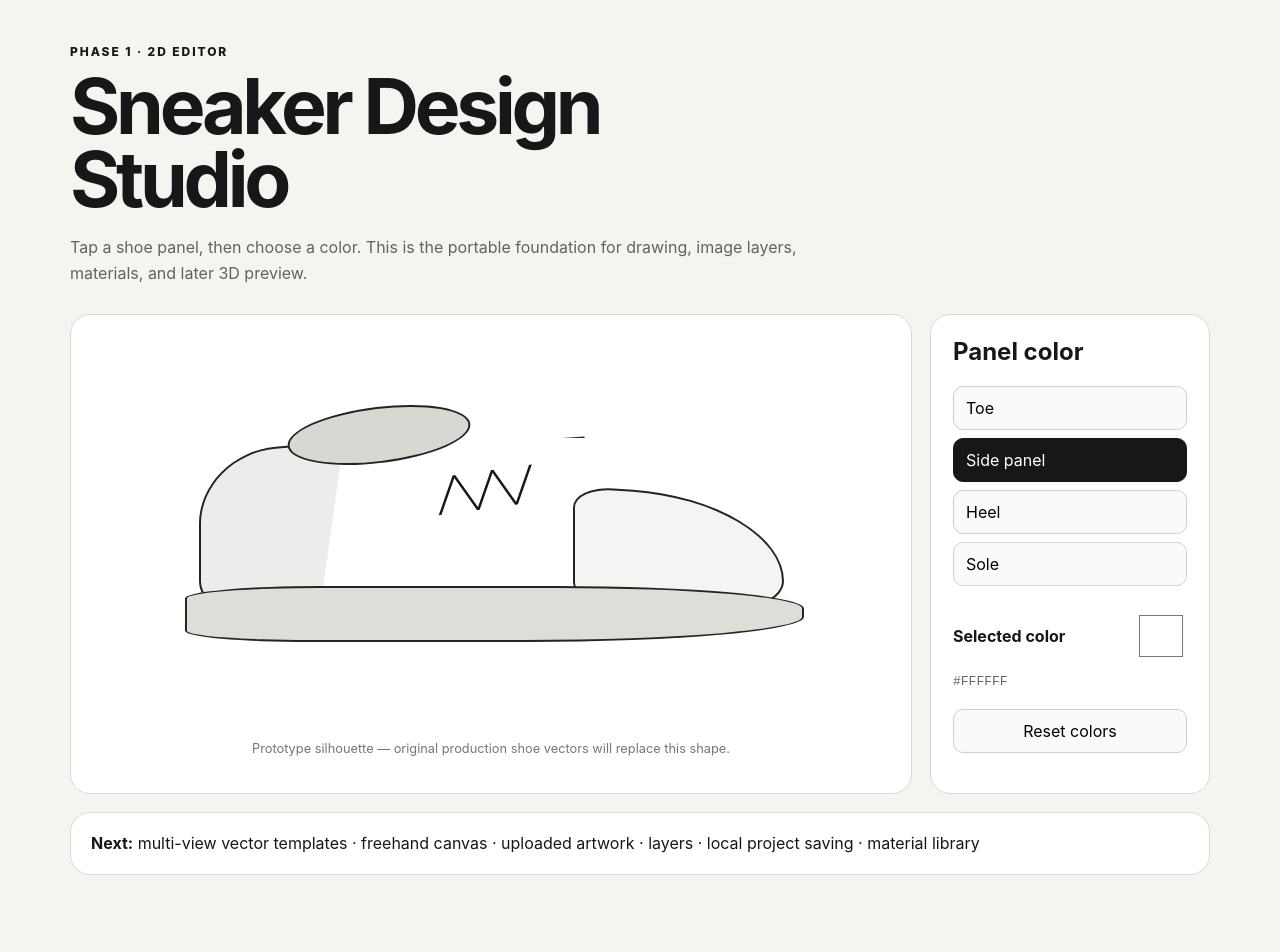
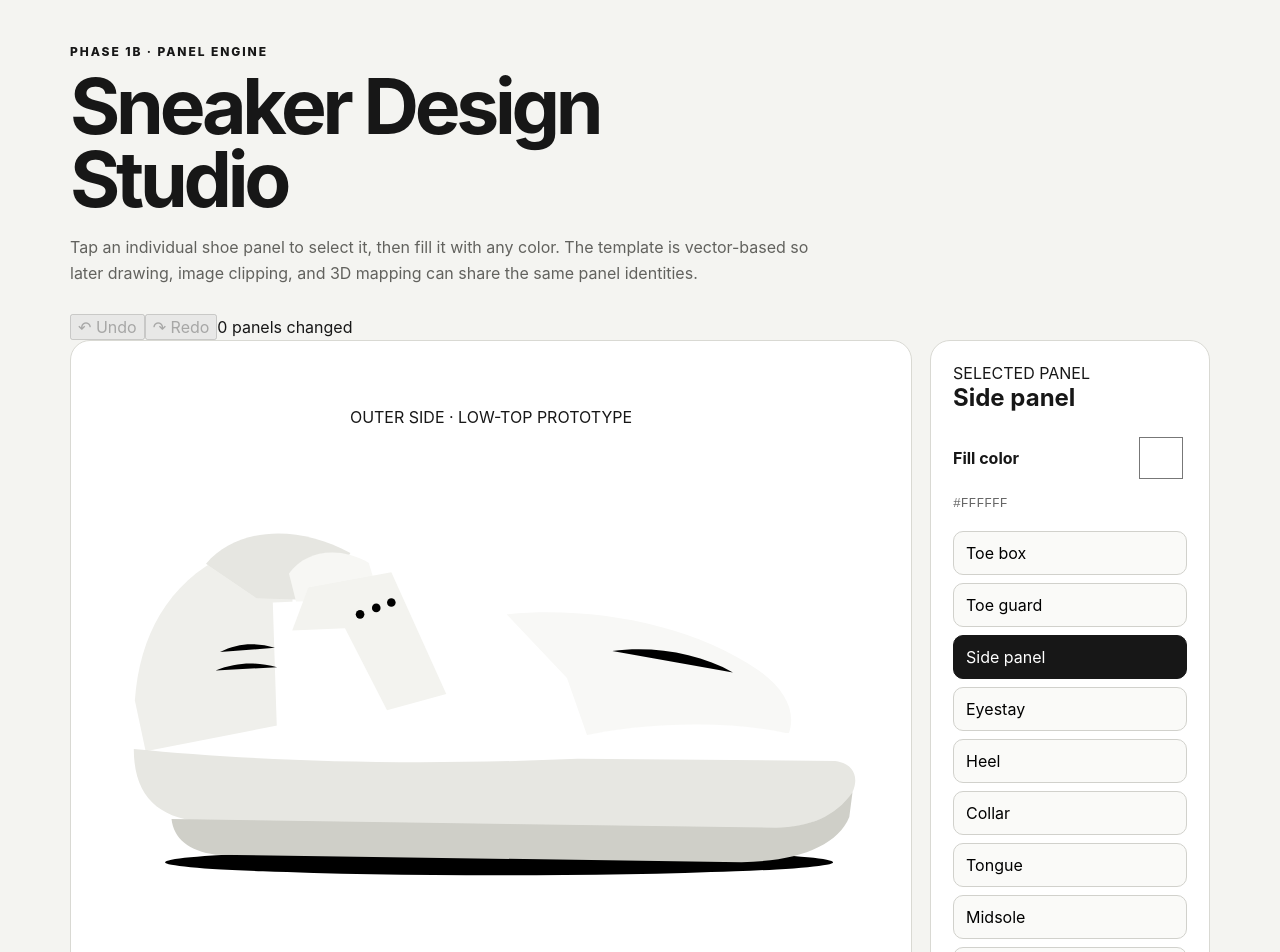
Before and after one commit to PerezAbraham86/sneaker-design-studio, a React (Vite) app: page / in a window 1280 px wide. Shown: the top 952 px of the page. Built offline with nearby package versions, Linux system fonts and the light colour scheme.

Commit message:
Phase 1B: implement vector panel editor and history

```diff
--- a/src/App.tsx
+++ b/src/App.tsx
@@ -1,69 +1,156 @@
-import { useState } from 'react'
+import { useMemo, useState } from 'react'
+import { initialColors, panelLabels, panelPaths, type PanelColors, type PanelId } from './shoeTemplate'
 
-type PanelId = 'toe' | 'quarter' | 'heel' | 'sole'
+type HistoryState = { colors: PanelColors }
 
-const panels: { id: PanelId; label: string }[] = [
-  { id: 'toe', label: 'Toe' },
-  { id: 'quarter', label: 'Side panel' },
-  { id: 'heel', label: 'Heel' },
-  { id: 'sole', label: 'Sole' },
-]
+const panelOrder = Object.keys(panelLabels) as PanelId[]
 
-const initialColors: Record<PanelId, string> = {
-  toe: '#f4f4f2',
-  quarter: '#ffffff',
-  heel: '#ececea',
-  sole: '#deded9',
+function SneakerSvg({
+  colors,
+  selected,
+  onSelect,
+}: {
+  colors: PanelColors
+  selected: PanelId
+  onSelect: (panel: PanelId) => void
+}) {
+  return (
+    <svg className="shoe-svg" viewBox="55 55 735 350" role="img" aria-label="Selectable low-top sneaker design template">
+      <g className="shoe-shadow"><ellipse cx="430" cy="380" rx="310" ry="12" /></g>
+      {(Object.keys(panelPaths) as PanelId[]).map((id) => (
+        <path
+          key={id}
+          d={panelPaths[id]}
+          fill={colors[id]}
+          className={'shoe-panel' + (selected === id ? ' selected' : '')}
+          onClick={() => onSelect(id)}
+          tabIndex={0}
+          role="button"
+          aria-label={'Select ' + panelLabels[id]}
+          onKeyDown={(event) => {
+            if (event.key === 'Enter' || event.key === ' ') {
+              event.preventDefault()
+              onSelect(id)
+            }
+          }}
+        />
+      ))}
+      <g className="shoe-details" aria-hidden="true">
+        <path d="M328 166 L354 218 M345 158 L370 213 M361 153 L385 207" />
+        <path d="M171 185 C188 176 205 176 222 181 M167 202 C187 194 205 194 224 199" />
+        <path d="M535 184 C573 179 616 186 647 204" />
+        <circle cx="301" cy="150" r="4" /><circle cx="316" cy="144" r="4" /><circle cx="330" cy="139" r="4" />
+      </g>
+    </svg>
+  )
 }
 
 export default function App() {
   const [selected, setSelected] = useState<PanelId>('quarter')
-  const [colors, setColors] = useState(initialColors)
+  const [colors, setColors] = useState<PanelColors>({ ...initialColors })
+  const [past, setPast] = useState<HistoryState[]>([])
+  const [future, setFuture] = useState<HistoryState[]>([])
 
-  const setColor = (color: string) =>
-    setColors((current) => ({ ...current, [selected]: color }))
+  const currentHex = colors[selected]
+  const changedCount = useMemo(
+    () => panelOrder.filter((id) => colors[id] !== initialColors[id]).length,
+    [colors],
+  )
+
+  const commitColors = (next: PanelColors) => {
+    setPast((items) => [...items.slice(-39), { colors: { ...colors } }])
+    setColors(next)
+    setFuture([])
+  }
+
+  const setColor = (color: string) => {
+    if (color === colors[selected]) return
+    commitColors({ ...colors, [selected]: color })
+  }
+
+  const undo = () => {
+    const previous = past[past.length - 1]
+    if (!previous) return
+    setFuture((items) => [{ colors: { ...colors } }, ...items].slice(0, 40))
+    setColors({ ...previous.colors })
+    setPast((items) => items.slice(0, -1))
+  }
+
+  const redo = () => {
+    const next = future[0]
+    if (!next) return
+    setPast((items) => [...items.slice(-39), { colors: { ...colors } }])
+    setColors({ ...next.colors })
+    setFuture((items) => items.slice(1))
+  }
+
+  const reset = () => {
+    if (changedCount === 0) return
+    commitColors({ ...initialColors })
+  }
 
   return (
     <main className="app-shell">
       <header>
-        <p className="eyebrow">PHASE 1 · 2D EDITOR</p>
+        <p className="eyebrow">PHASE 1B · PANEL ENGINE</p>
         <h1>Sneaker Design Studio</h1>
-        <p>Tap a shoe panel, then choose a color. This is the portable foundation for drawing, image layers, materials, and later 3D preview.</p>
+        <p>
+          Tap an individual shoe panel to select it, then fill it with any color.
+          The template is vector-based so later drawing, image clipping, and 3D mapping can share the same panel identities.
+        </p>
       </header>
+
+      <div className="top-actions" aria-label="Design history">
+        <button onClick={undo} disabled={!past.length}>↶ Undo</button>
+        <button onClick={redo} disabled={!future.length}>↷ Redo</button>
+        <span>{changedCount} panel{changedCount === 1 ? '' : 's'} changed</span>
+      </div>
 
       <section className="workspace">
         <div className="canvas-card">
-          <div className="shoe" aria-label="Low-top sneaker prototype">
-            <button className="panel heel" style={{background: colors.heel}} onClick={() => setSelected('heel')} aria-label="Select heel" />
-            <button className="panel quarter" style={{background: colors.quarter}} onClick={() => setSelected('quarter')} aria-label="Select side panel" />
-            <button className="panel toe" style={{background: colors.toe}} onClick={() => setSelected('toe')} aria-label="Select toe" />
-            <button className="panel sole" style={{background: colors.sole}} onClick={() => setSelected('sole')} aria-label="Select sole" />
-            <span className="collar" />
-            <span className="laces">╱╲╱╲╱</span>
-          </div>
-          <p className="hint">Prototype silhouette — original production shoe vectors will replace this shape.</p>
+          <div className="view-label">OUTER SIDE · LOW-TOP PROTOTYPE</div>
+          <SneakerSvg colors={colors} selected={selected} onSelect={setSelected} />
+          <p className="hint">
+            Original vector prototype — no brand logos or proprietary artwork are embedded.
+          </p>
         </div>
 
         <aside>
-          <h2>Panel color</h2>
-          <div className="panel-list">
-            {panels.map((panel) => (
-              <button key={panel.id} className={selected === panel.id ? 'active' : ''} onClick={() => setSelected(panel.id)}>
-                {panel.label}
+          <div className="selection-heading">
+            <div>
+              <span className="micro">SELECTED PANEL</span>
+              <h2>{panelLabels[selected]}</h2>
+            </div>
+            <span className="swatch" style={{ background: currentHex }} />
+          </div>
+
+          <label className="color-control">
+            <span>Fill color</span>
+            <input type="color" value={currentHex} onChange={(event) => setColor(event.target.value)} />
+          </label>
+          <code>{currentHex.toUpperCase()}</code>
+
+          <div className="panel-list" aria-label="Shoe panels">
+            {panelOrder.map((panel) => (
+              <button
+                key={panel}
+                className={selected === panel ? 'active' : ''}
+                onClick={() => setSelected(panel)}
+              >
+                {panelLabels[panel]}
+                <span className="mini-swatch" style={{ background: colors[panel] }} />
               </button>
             ))}
           </div>
-          <label>
-            Selected color
-            <input type="color" value={colors[selected]} onChange={(event) => setColor(event.target.value)} />
-          </label>
-          <code>{colors[selected].toUpperCase()}</code>
-          <button className="reset" onClick={() => setColors(initialColors)}>Reset colors</button>
+
+          <button className="reset" onClick={reset} disabled={!changedCount}>Reset all colors</button>
         </aside>
       </section>
 
       <section className="roadmap">
-        <strong>Next:</strong> multi-view vector templates · freehand canvas · uploaded artwork · layers · local project saving · material library
+        <strong>Phase 1B foundation:</strong> 9 addressable vector panels · tap selection · unlimited browser color picker · undo/redo history · responsive touch controls.
+        <br />
+        <strong>Next editor layer:</strong> freehand drawing canvas, brush/eraser controls, artwork layers, and uploaded-image placement.
       </section>
     </main>
   )
```
